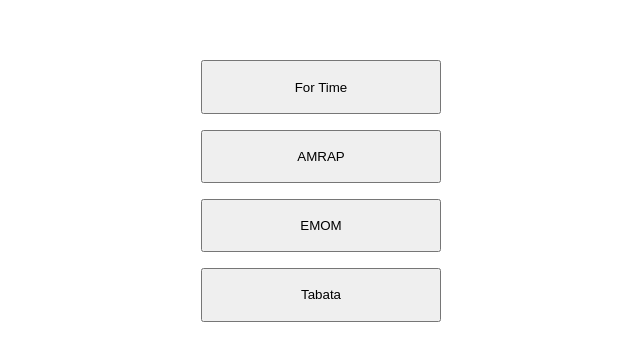
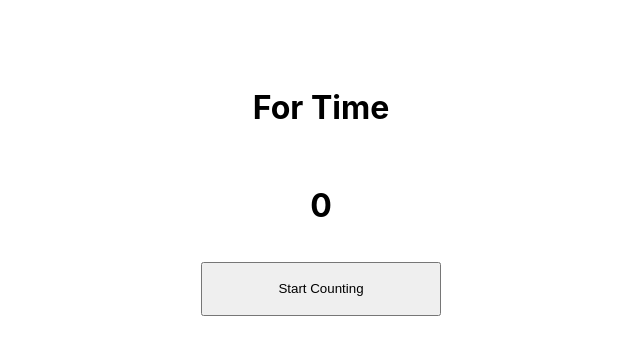
Before and after one commit to rutefig/wodtimer, a React (Create React App) app: page / in a window 1280 px wide. Shown: the part 209-570 px from the top of the page, without its empty margins (319-959 px from the left). Built offline with nearby package versions, Linux system fonts and the light colour scheme.

Commit message:
added simple function of incrementing a counter everytime the user clicks the button

```diff
--- a/src/App.js
+++ b/src/App.js
@@ -6,10 +6,13 @@ function App() {
   return (
     <div className="App">
       <div className="Menu">
+        <Fortime />
+        {/*
         <button>For Time</button>
         <button>AMRAP</button>
         <button>EMOM</button>
         <button>Tabata</button>
+        */}
       </div>
     </div>
   );
--- a/src/app/store.js
+++ b/src/app/store.js
@@ -1,6 +1,8 @@
 import { configureStore } from '@reduxjs/toolkit';
+import counterReducer from '../features/counter/counterSlice';
 
 export const store = configureStore({
   reducer: {
+    counter: counterReducer,
   },
 });
--- /dev/null
+++ b/src/features/counter/Counter.js
@@ -0,0 +1,12 @@
+import React, { useState } from 'react';
+import { useSelector, useDispatch } from 'react-redux';
+import { selectCount } from './counterSlice';
+
+export function Counter() {
+    const count = useSelector(selectCount);
+    return(
+        <>
+            <h1>{count}</h1>
+        </>
+    )
+};
--- /dev/null
+++ b/src/features/counter/counterSlice.js
@@ -0,0 +1,24 @@
+import { createSlice } from "@reduxjs/toolkit";
+
+const initialState = {
+    value: 0
+}
+
+export const counterSlice = createSlice({
+    name: 'counter',
+    initialState,
+    reducers: {
+        increment: (state) => {
+            state.value += 1;
+        },
+        decrement: (state) => {
+            state.value -= 1
+        },
+    }
+});
+
+export const { increment, decrement } = counterSlice.actions;
+
+export const selectCount = (state) => state.counter.value;
+
+export default counterSlice.reducer;
--- a/src/features/fortime/Fortime.js
+++ b/src/features/fortime/Fortime.js
@@ -1,10 +1,17 @@
 import React, { useState } from 'react';
 import { useSelector, useDispatch } from 'react-redux';
 
+import { Counter } from '../counter/Counter';
+import { increment } from '../counter/counterSlice';
+
 export function Fortime() {
+    const dispatch = useDispatch();
+
     return(
-        <div>
-            <h1>Fortime</h1>
-        </div>
+        <>
+            <h1>For Time</h1>
+            <Counter />
+            <button onClick={() => dispatch(increment())}>Start Counting</button>
+        </>
     )
 };
```
Also changed, not shown: src/features/fortime/fortimeSlice.js (+19 -0 lines).
